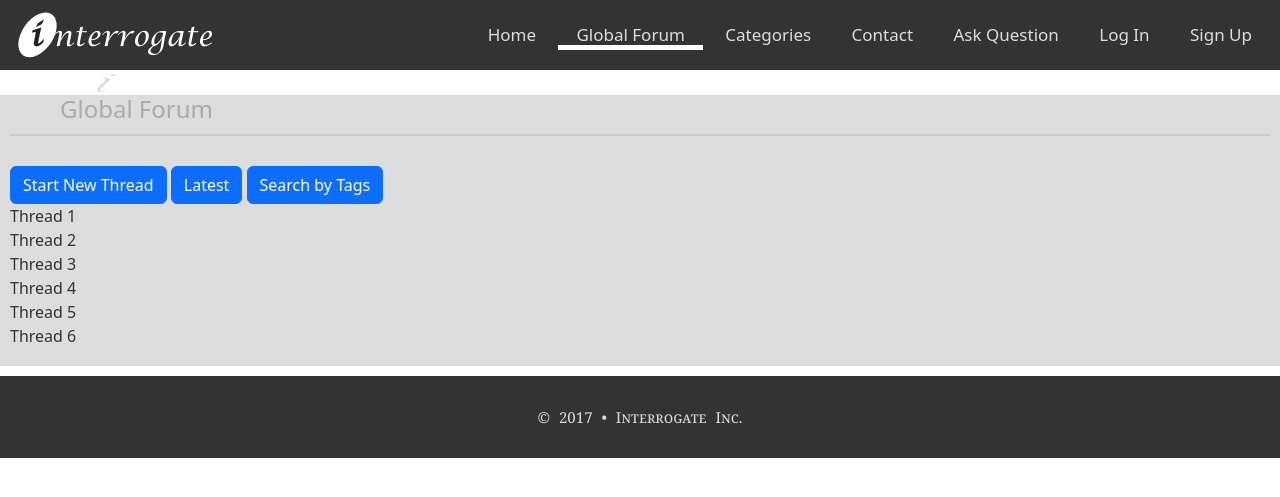
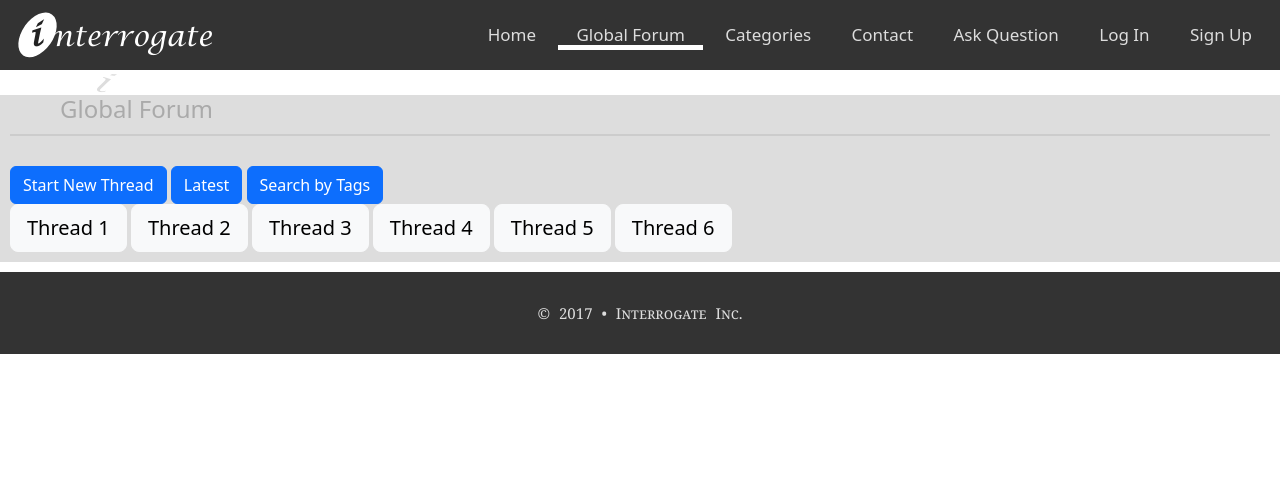
Before and after one commit to Aryan-Garg/ISTP_Platform, a PHP site: page /globalForum.php in a window 1280 px wide. Shown: the top 497 px of the page. Run offline with PHP 8.4, Linux system fonts and the light colour scheme; data comes from the database, SQL or seed files in the repository.

Commit message:
Update globalForum.php

```diff
--- a/globalForum.php
+++ b/globalForum.php
@@ -81,13 +81,13 @@
 				<button type="button" class="btn btn-primary">Latest</button>
 				<button type="button" class="btn btn-primary">Search by Tags</button>
 			</div>
-            <div id="box0">
-                    <a><div>Thread 1</div></a>
-					<a><div>Thread 2</div></a>
-					<a><div>Thread 3</div></a>
-					<a><div>Thread 4</div></a>
-					<a><div>Thread 5</div></a>
-					<a><div>Thread 6</div></a>
+            <div>
+				<button type="button" class="btn btn-light btn-lg btn-block">Thread 1</button>
+				<button type="button" class="btn btn-light btn-lg btn-block">Thread 2</button>
+				<button type="button" class="btn btn-light btn-lg btn-block">Thread 3</button>
+				<button type="button" class="btn btn-light btn-lg btn-block">Thread 4</button>
+				<button type="button" class="btn btn-light btn-lg btn-block">Thread 5</button>
+				<button type="button" class="btn btn-light btn-lg btn-block">Thread 6</button>
             </div>
             <div class="pop" id="tb">
                 <center><h1><b style="font-size: 1.5em; margin: -60px auto 10px; display: block;">:)</b>Thank You For Your Answer.</h1></center>
```
